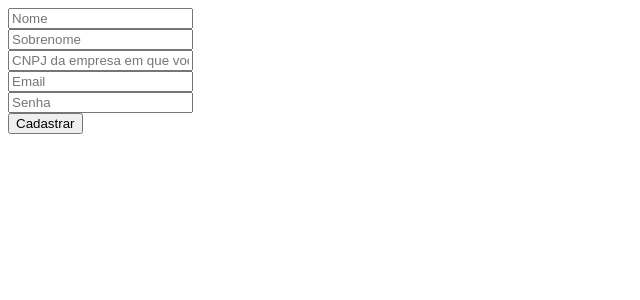
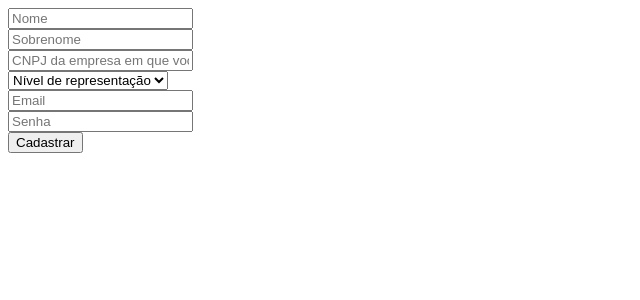
Before and after one commit to cesar99144/EmpregosCodeIgniter, a CodeIgniter 4 app: template empregos/app/Views/home/cadastro.php in a window 1280 px wide. Shown: the top 300 px of the page, without its empty margins (0-640 px from the left). Run offline with PHP 8.4 and a stand-in for CodeIgniter, Linux system fonts and the light colour scheme; the template is opened without the code that fills it, so the values that code supplies are empty; some libraries are stand-ins or nearby versions.

Commit message:
Informações empresa

```diff
--- a/empregos/app/Views/home/cadastro.php
+++ b/empregos/app/Views/home/cadastro.php
@@ -11,6 +11,12 @@
         <input type="text" name="nome" placeholder="Nome"><br>
         <input type="text" name="sobrenome" placeholder="Sobrenome"><br>
         <input type="text" name="cnpj" placeholder="CNPJ da empresa em que você representa"><br>
+        <select name="" id="">
+            <option onselect="" value="">Nível de representação</option>
+            <option value="RH">Departamento RH</option>
+            <option value="Ceo">CEO</option>
+            <option value="Gerente">Gerente</option>
+        </select><br>
         <input type="email" name="email" placeholder="Email"><br>
         <input type="password" name="senha" placeholder="Senha"><br>
         <input type="submit" value="Cadastrar">
```
